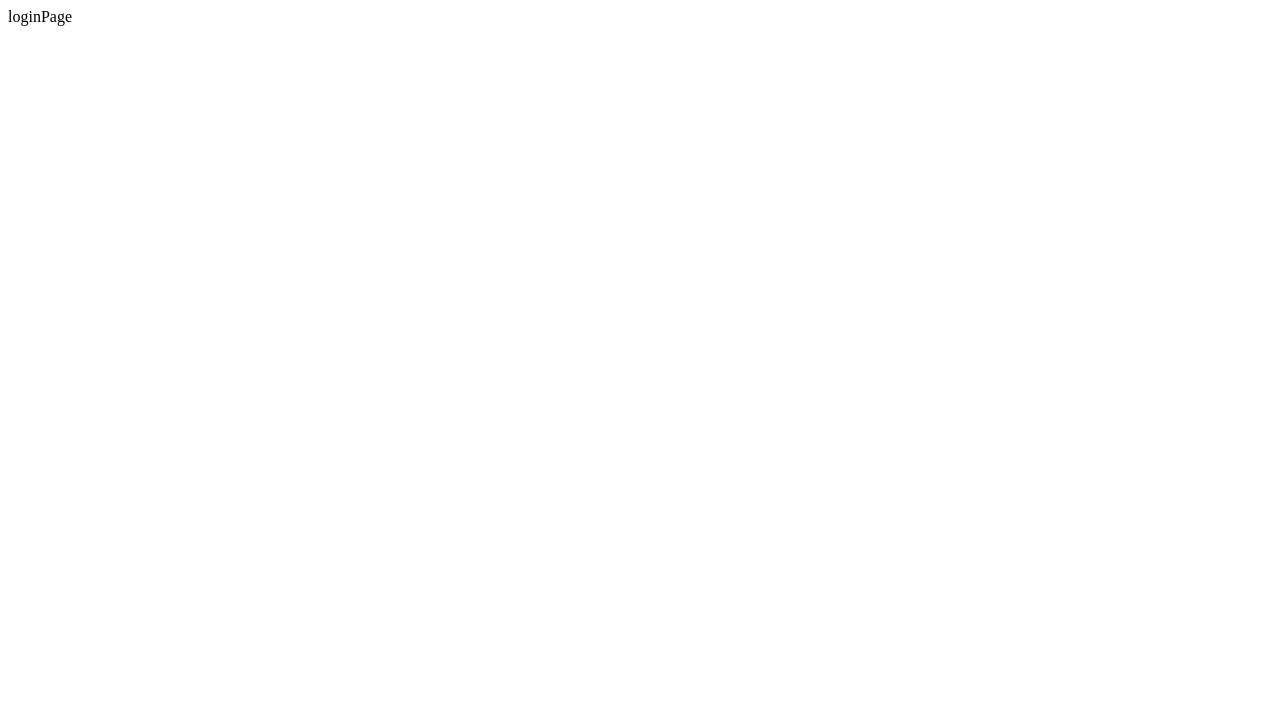
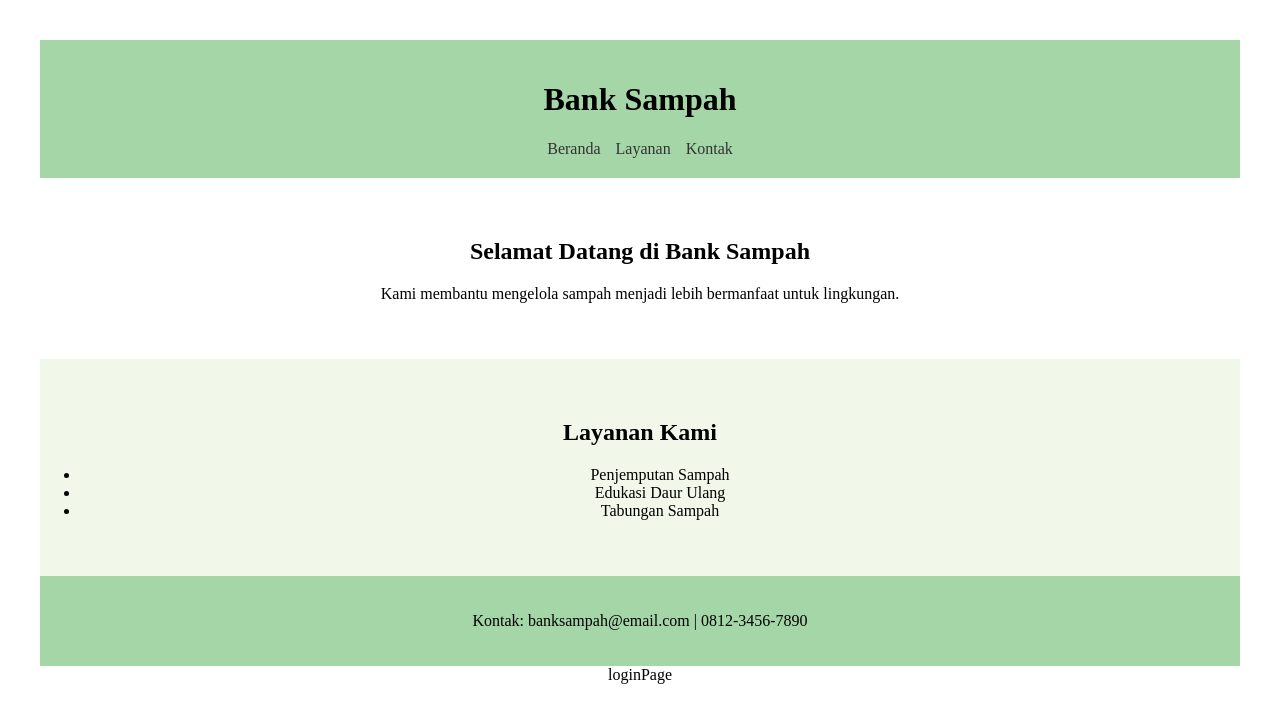
Before and after one commit to RizkyKiky/trashIT-finalProject, a React (Vite) app: page / in a window 1280 px wide. Shown: the top 722 px of the page. Built offline with nearby package versions, Linux system fonts and the light colour scheme.

Commit message:
create : header

```diff
--- a/src/App.jsx
+++ b/src/App.jsx
@@ -1,13 +1,41 @@
-import { useState } from 'react';
-import reactLogo from './assets/react.svg';
-import viteLogo from '/vite.svg';
+import { useState } from "react";
+import reactLogo from "./assets/react.svg";
+import viteLogo from "/vite.svg";
+import "./App.css";
+import Header from "./components/Header";
 
 function App() {
+  const [count, setCount] = useState(0);
+
   return (
     <div>
-      <div>
-        <h1>Helloww World</h1>
-      </div>
+      <Header />
+      <main>
+        <section id="hero" style={{ padding: "40px 0", textAlign: "center" }}>
+          <h1>Selamat Datang di Bank Sampah</h1>
+          <p>
+            Kami membantu mengelola sampah menjadi lebih bermanfaat untuk
+            lingkungan.
+          </p>
+        </section>
+        <section
+          id="services"
+          style={{ padding: "40px 0", background: "#f1f8e9" }}
+        >
+          <h2>Layanan Kami</h2>
+          <ul>
+            <li>Penjemputan Sampah</li>
+            <li>Edukasi Daur Ulang</li>
+            <li>Tabungan Sampah</li>
+          </ul>
+        </section>
+      </main>
+      <footer
+        id="footer"
+        style={{ padding: "20px", background: "#a5d6a7", textAlign: "center" }}
+      >
+        <p>Kontak: banksampah@email.com | 0812-3456-7890</p>
+      </footer>
     </div>
   );
 }
--- a/src/components/Header.jsx
+++ b/src/components/Header.jsx
@@ -2,14 +2,25 @@ import React from "react";
 
 export default function Header() {
   return (
-    <div>
-      <header style={{ padding: "20px", backgroundColor: "#a5d6a7" }}>
-        <h1>Bank Sampah</h1>
-        <nav>
-          <a href="#hero">Beranda</a> |<a href="#services">Layanan</a> |
-          <a href="#footer">Kontak</a>
-        </nav>
-      </header>
-    </div>
+    <header style={{ padding: "20px", backgroundColor: "#a5d6a7" }}>
+      <h1>Bank Sampah</h1>
+      <nav style={{ marginTop: "10px" }}>
+        <a
+          href="#hero"
+          style={{ marginRight: "15px", textDecoration: "none", color: "#333" }}
+        >
+          Beranda
+        </a>
+        <a
+          href="#services"
+          style={{ marginRight: "15px", textDecoration: "none", color: "#333" }}
+        >
+          Layanan
+        </a>
+        <a href="#footer" style={{ textDecoration: "none", color: "#333" }}>
+          Kontak
+        </a>
+      </nav>
+    </header>
   );
 }
--- a/src/main.jsx
+++ b/src/main.jsx
@@ -1,10 +1,11 @@
-import { StrictMode } from 'react';
-import { createRoot } from 'react-dom/client';
-import App from './App.jsx';
-import LoginPage from './pages/LoginPage.jsx';
+import { StrictMode } from "react";
+import { createRoot } from "react-dom/client";
+import App from "./App.jsx";
+import LoginPage from "./pages/LoginPage.jsx";
 
-createRoot(document.getElementById('root')).render(
+createRoot(document.getElementById("root")).render(
   <StrictMode>
+    <App />
     <LoginPage />
   </StrictMode>
 );
```
Also changed, not shown: src/components/Service.jsx (added).
